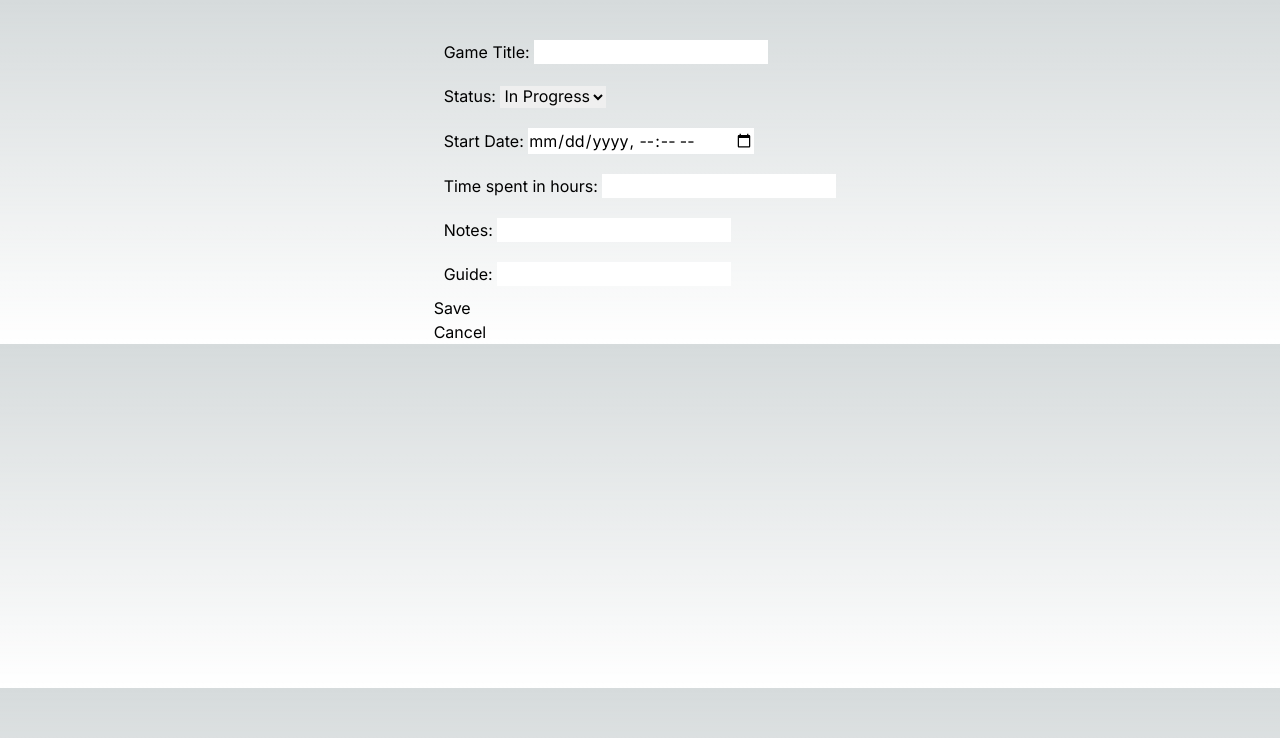
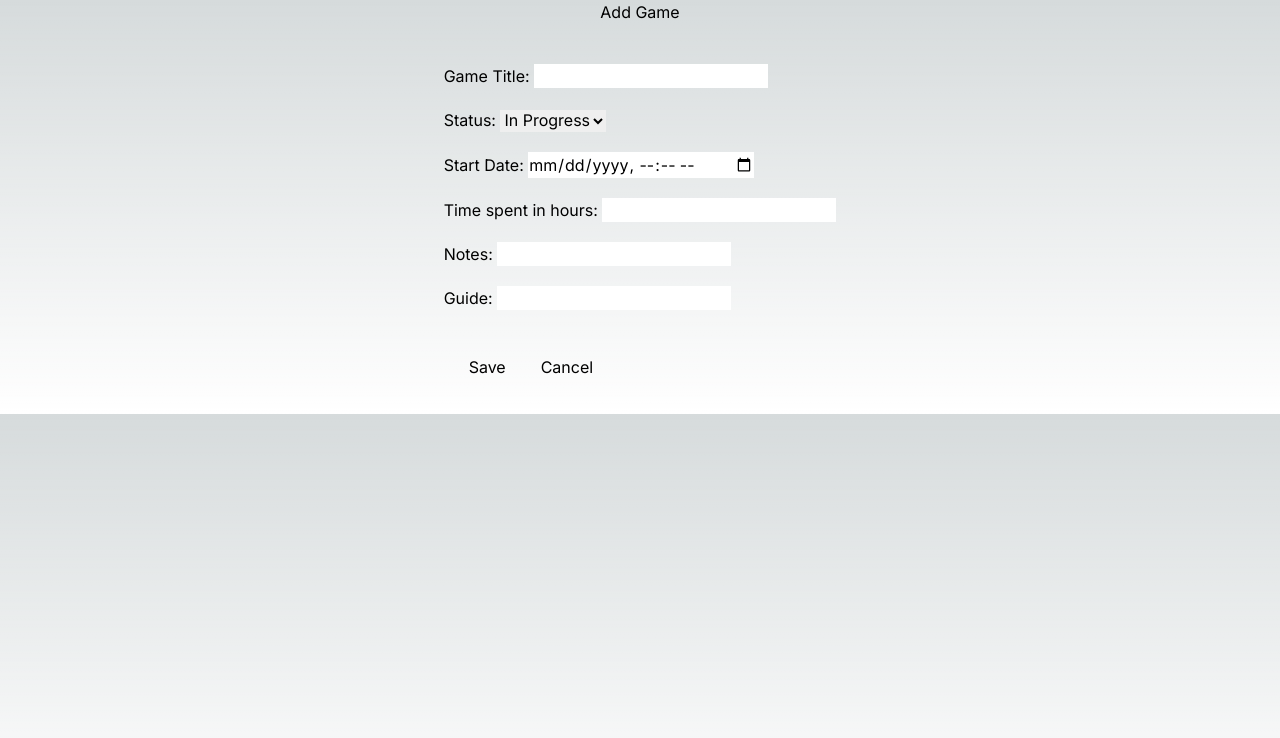
Before and after one commit to tinkereryorch/backlog-tracker, a Next.js app in the folder frontend/: page /game in a window 1280 px wide. Shown: the top 738 px of the page. Built offline with nearby package versions, Linux system fonts and the light colour scheme.

Commit message:
Added style classNames

```diff
--- a/frontend/src/app/game/components/GameDetails.js
+++ b/frontend/src/app/game/components/GameDetails.js
@@ -29,6 +29,8 @@ export default function GameDetails() {
     }
 
     return (
+        <>
+        <h1>Add Game</h1>
         <form onSubmit={handleSubmit} method="post" >
             <div style={{ padding: '10px' }}>
                 <label htmlFor="game_title">Game Title: </label>
@@ -57,8 +59,11 @@ export default function GameDetails() {
                 <label htmlFor="guide">Guide: </label>
                 <input type="text" id="guide" name="guide" style={{ color: 'black' }} />
             </div>
-            <button type="submit" onClick={handleSave}>Save</button>
-            <button type="submit" onClick={handleCancel}>Cancel</button>
+            <div className="add-game-form-buttons">
+                <button type="submit" onClick={handleSave} style={{ margin: '35px'}}>Save</button>
+                <button type="submit" onClick={handleCancel}>Cancel</button>
+            </div>
         </form>
+        </>
     );
 }
```
